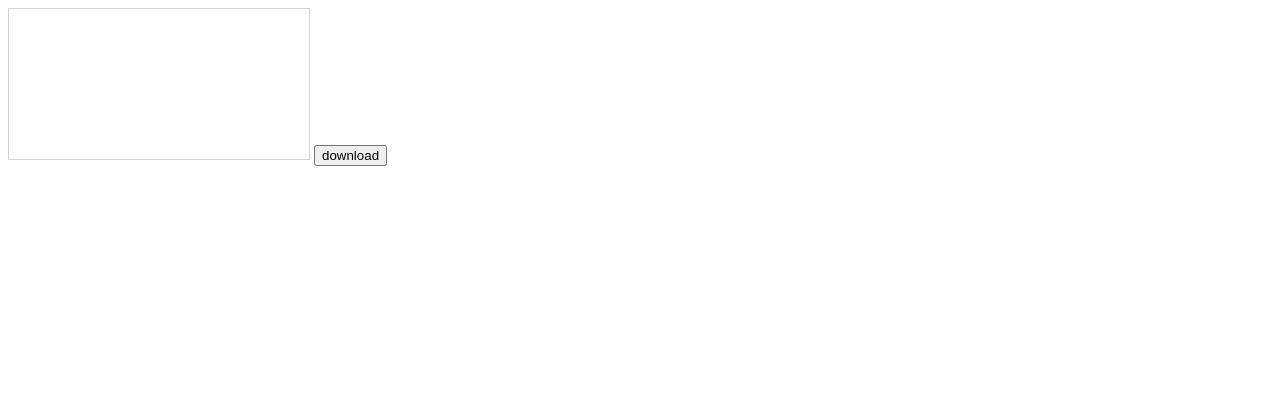
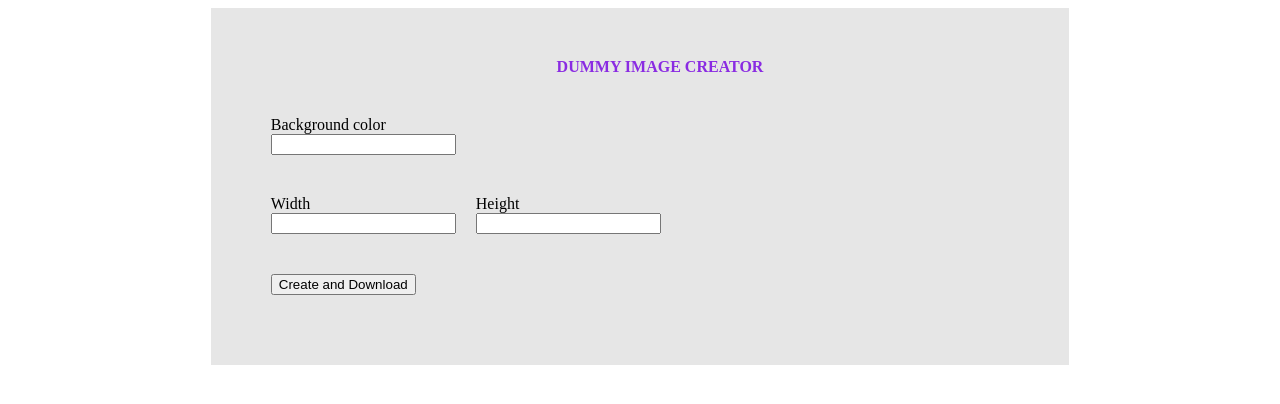
Before and after one commit to diwakersurya/dummy-image-creator, a website: page index.html in a window 1280 px wide. Drawn offline with Linux system fonts and the light colour scheme.

Commit message:
parameterised height width and color

```diff
--- a/index.html
+++ b/index.html
@@ -4,12 +4,35 @@
     <meta charset="UTF-8">
     <meta name="viewport" content="width=device-width, initial-scale=1.0">
     <meta http-equiv="X-UA-Compatible" content="ie=edge">
-    <title>Document</title>
+    <link rel="stylesheet" href="style.css">
+    <title>Dummy Image Creator</title>
 </head>
 <body>
-<canvas id="myCanvas" width="300" height="150" style="border:1px solid #d3d3d3;"></canvas>
-<button onClick="download()">download</button>
-
+<canvas id="myCanvas" style="border:1px solid #d3d3d3;display:none"></canvas>
+<div class="container">
+    <div class="title-header">DUMMY IMAGE CREATOR</div>
+    <div class="child-container">
+        <div class="child-wrapper">
+            <label for="color">Background color</label><br/>
+            <input class="color"type="text" name="color"/>
+        </div>
+    </div>
+    <div class="child-container">
+        <div class="child-wrapper">
+            <label for="width">Width</label><br/>
+            <input class="width" type="text" name="width"/>
+        </div>
+        <div class="child-wrapper">
+            <label for="height">Height</label><br/>
+            <input class="height"type="text" name="height"/>
+        </div>
+    </div>
+    <div class="child-container">
+        <div class="child-wrapper">
+            <button onClick="download()">Create and Download</button>
+        </div>
+    </div>
+</div>
 </body>
 <script src="index.js"></script>
 
--- a/index.js
+++ b/index.js
@@ -1,7 +1,6 @@
 
-
+var AVAILABLE_COLORS=["red","green","blue","yellow","cyan","magenta","purple","black"];
 function newFunction(color,width,height) {
-    console.log("hello world");
     var c=document.querySelector("#myCanvas");
     var ctx=c.getContext("2d");
     ctx.beginPath();
@@ -10,12 +9,19 @@ function newFunction(color,width,height) {
     ctx.fill();
 }
 function download(){
-    newFunction("red",150,100);
-
-
+    var width=document.querySelector(".width").value||"500";
+    var height=document.querySelector(".height").value||"300";
+    var color=document.querySelector(".color").value||"red";
+    if(AVAILABLE_COLORS.indexOf(color.toLowerCase())===-1){
+        color="red";
+    }
+    console.log({width,color,height})
+    newFunction(color,width,height);
     var downloadLink = document.createElement("a");
-    var image = document.getElementById("myCanvas").toDataURL("image/png")
-                .replace("image/png", "image/octet-stream");
-                downloadLink.setAttribute("href", image);
-                downloadLink.click();
+    var image = document.getElementById("myCanvas")
+    .toDataURL("image/png")
+    .replace("image/png", "image/octet-stream");
+    downloadLink.download=color+width+"X"+height;
+    downloadLink.setAttribute("href", image);
+    downloadLink.click();
 }
--- /dev/null
+++ b/style.css
@@ -0,0 +1,25 @@
+.container{
+    display:flex;
+    flex-direction: column;
+    width:60%;
+    height:60%;
+    margin:0 auto;
+    justify-content: center;
+    padding:50px;
+    background-color:#e6e6e6;
+}
+
+.child-container{
+    display:flex;
+    flex-direction: row;
+}
+.child-wrapper{
+    padding:20px 10px;
+}
+.title-header{
+    width:100%;
+    padding:0px 20px 20px 20px;
+    text-align: center;
+    font-weight: bold;
+    color:blueviolet;
+}
```
